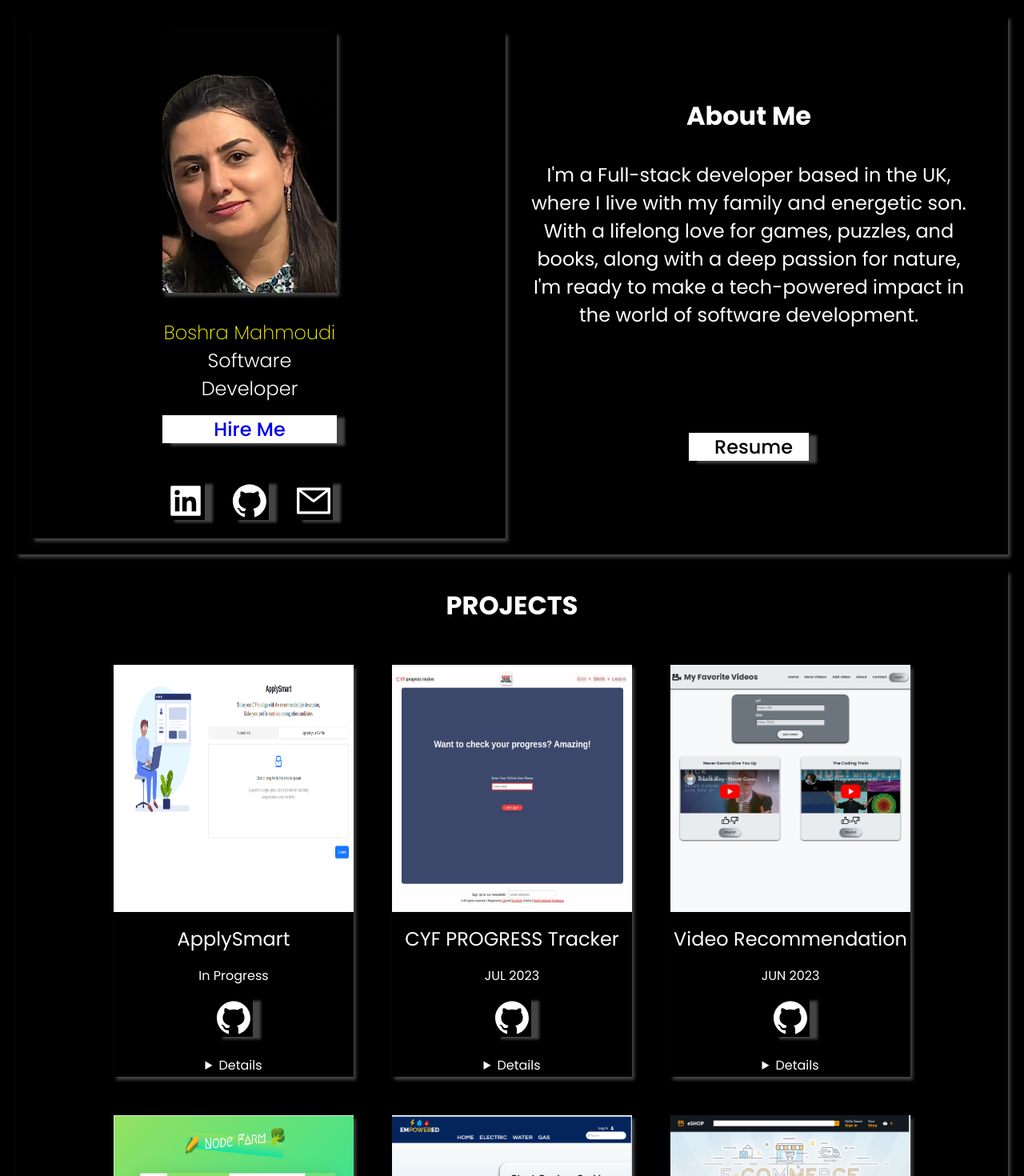
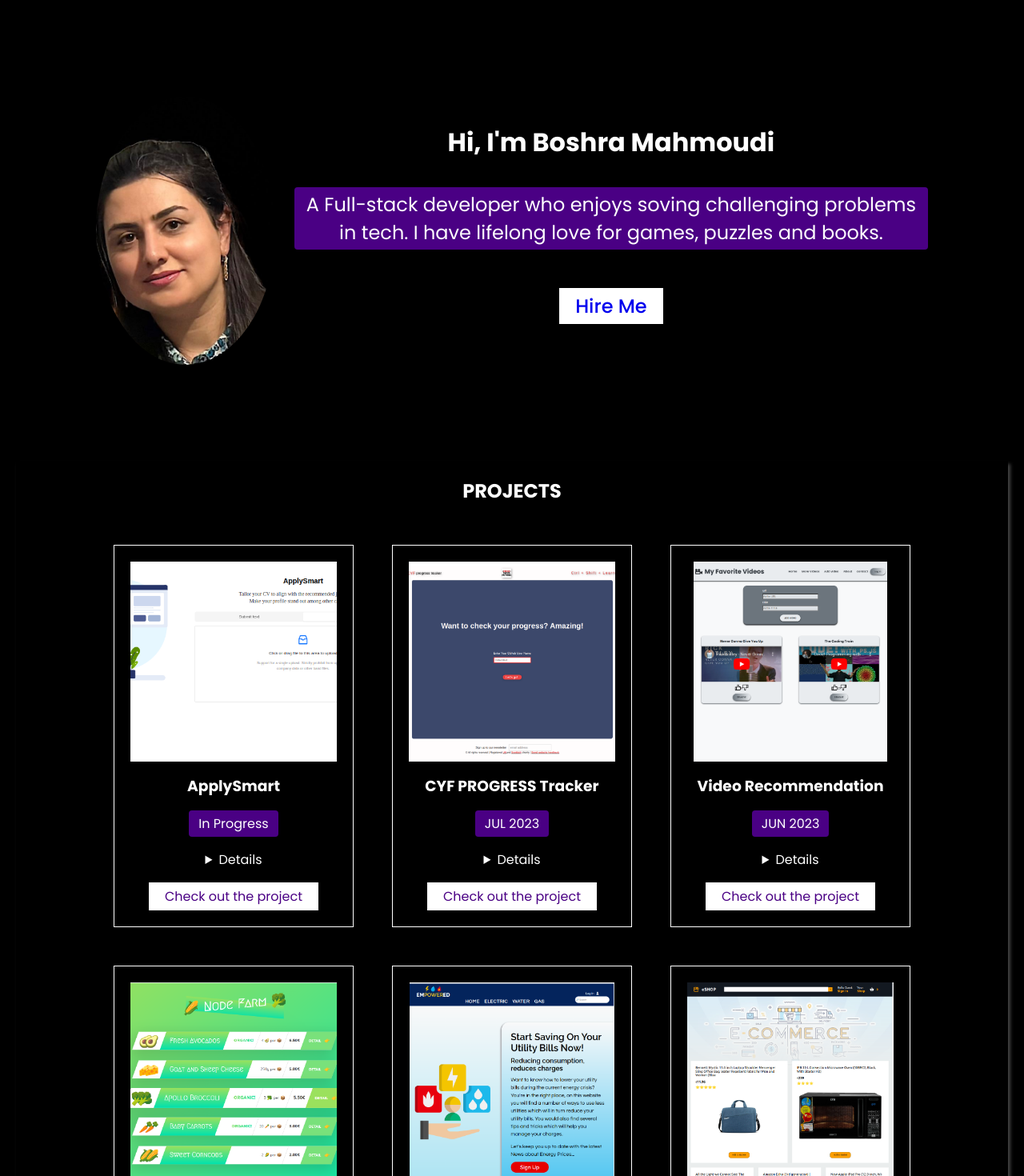
Before and after one commit to BoshraM/my-portfolio, a React (Create React App) app: page / in a window 1280 px wide. Shown: the top 1470 px of the page at 80% size. Built offline with nearby package versions, Linux system fonts and the light colour scheme.

Commit message:
change the design of portfolio

```diff
--- a/src/components/Hero/Hero.js
+++ b/src/components/Hero/Hero.js
@@ -15,16 +15,22 @@ export const Hero = () => {
 
     return (
         <section className="hero">
-            <div className="profile_container flex">
+
                 <div className="img_container">
                     <img src={picture} alt="" className="hero_img" />
                 </div>
+            <div className="description">
+               <h1>Hi, I'm Boshra Mahmoudi</h1>  <p>A Full-stack developer who enjoys soving challenging problems in tech. I have lifelong love for games, puzzles and books.</p>
+                <button className="profile_btn"><a href="mailto:gbBoshra@gmail.com" target="_blank" aria-label="Let's Talk" rel="noreferrer">Hire Me</a> </button>
+
+            </div>
+
+                {/*
                 <div className="profile_content">
                     <p className="profile_name">Boshra Mahmoudi</p>
 
                     <p className="profile_role">Software Developer</p>
-                    <button className="profile_btn"><a href="mailto:gbBoshra@gmail.com" target="_blank" aria-label="Hire me" rel="noreferrer">Hire Me</a> </button>
-                </div>
+                    </div>
                 <div className="hero_socials flex">
                     <a href="https://www.linkedin.com/in/boshra-mahmoudi/" target="blank" aria-label="icons to navigate to linkedin">
                         <AiFillLinkedin className='icon' />
@@ -36,24 +42,18 @@ export const Hero = () => {
                         <AiOutlineMail className='icon' />
                     </a>
 
-
-
-                </div>
-
             </div>
-            <div className="about_container">
                 <div className="about_content">
                     <h1>About Me</h1>
-                    <p>I'm a Full-stack developer based in the UK, where I live with my family and energetic son. With a lifelong love for games, puzzles, and books, along with a deep passion for nature, I'm ready to make a tech-powered impact in the world of software development.</p>
+
                 </div>
                 <div className="about_link">
 
                     <button className="about_btn" onClick={handleCVButtonClick}>Resume</button>
-                    {/* <button className="about_btn">Projects</button> */}
+                    <button className="about_btn">Projects</button> */}
 
-                </div>
+                {/* </div> */}
 
-            </div>
 
         </section >
     )
--- a/src/components/Hero/hero.css
+++ b/src/components/Hero/hero.css
@@ -3,9 +3,13 @@
      margin: 0 auto;
      background: black;
      flex-direction: column;
+     align-items: center;
+     justify-content: center;
      width: 100%;
-     padding: 20px;
-     box-shadow: 3px 4px 4px #444444;
+     padding: 100px;
+     gap: 24px;
+     /* box-shadow: 3px 4px 4px #444444; */
+
  }
 
  .profile_container {
@@ -28,7 +32,8 @@
      display: block;
      object-fit: cover;
      width: 100%;
-     box-shadow: 3px 4px 4px #444444;
+     /* box-shadow: 3px 4px 4px #444444; */
+     border-radius: 50%;
  }
 
  .profile_content {
@@ -52,13 +57,14 @@
  }
 
  .profile_btn {
-     width: 100%;
+     width: fit-content;
      background: white;
      margin: 1rem 0;
      border: none;
      font-size: 1.5rem;
+     padding: 5px 20px;
      font-weight: 500;
-     box-shadow: 10px 3px 3px #444444;
+     /* box-shadow: 10px 3px 3px #444444; */
  }
 
  .about_container {
@@ -72,9 +78,10 @@
 
  }
 
- .about_content {
+ .description {
      display: flex;
      flex-direction: column;
+     align-items: center;
      gap: 2rem;
      font-size: 1.5rem;
  }
--- a/src/components/Project.js
+++ b/src/components/Project.js
@@ -4,16 +4,25 @@ import { AiFillGithub } from "react-icons/ai";
 // Define an array of project data
 
 
-export const Project = ({ img, title, liveLink, githubLink, date }) => (
-    <div className="project_container">
-        <img src={img} alt={title} className="project_img" />
-        <a href={liveLink} target="_blank" className="project_link" rel="noreferrer" aria-label={title}>
+export const Project = ({ img, title, liveLink, githubLink, date,desc }) => (
+    <div className="project_container" onClick>
+        <div className="project_img_container">
+               <img src={img} alt={title} className="project_img" />
+        </div>
+
+     <h3>
+          {/* <a href={liveLink} target="_blank" className="project_link" rel="noreferrer" aria-label={title}> */}
             {title}
-        </a>
+        {/* </a> */}
+
+     </h3>
+
         <p>{date}</p>
-        <a href={githubLink} target="_blank" rel="noreferrer" aria-label="icons to navigate to github repository">
+        <details> Read more</details>
+        <button className="project_btn">Check out the project</button>
+        {/* <a href={githubLink} target="_blank" rel="noreferrer" aria-label="icons to navigate to github repository">
             <AiFillGithub className="icon" />
-        </a>
-        <details></details>
+        </a> */}
+
     </div>
 );
--- a/src/components/Projects.js
+++ b/src/components/Projects.js
@@ -9,14 +9,16 @@ const projectsData =
         title: "ApplySmart",
         liveLink: "https://applysmartc.onrender.com/",
         githubLink: "https://github.com/Bahare09/ApplySmart",
-        date: "In Progress"
+        date: "In Progress",
+        desc: "hsahkhajdsladkjaldalkdhljkahdlahdlahdlad",
     },
     {
         img: require("../assests/cyf-progress-tracker.png"),
         title: "CYF PROGRESS Tracker",
         liveLink: "https://starter-kit-j8jj.onrender.com/",
         githubLink: "https://github.com/BoshraM/ldn9-Ctrl-Shift-Learn",
-        date: "JUL 2023"
+        date: "JUL 2023",
+        desc: "hsahkhajdsladkjaldalkdhljkahdlahdlahdlad",
     },
     {
         img: require("../assests/full-stack.png"),
@@ -57,7 +59,7 @@ const projectsData =
 export const Projects = () => {
     return (
         <div className="projects">
-            <h1 className="project_title">PROJECTS</h1>
+            <h2 className="project_title">PROJECTS</h2>
             <div className="projects_container">
 
                 {projectsData.map((project, index) => (
--- a/src/components/projects.css
+++ b/src/components/projects.css
@@ -20,15 +20,36 @@
 
 }
 
+.project_btn{
+    background-color: white;
+    padding: 5px 20px;
+    width: fit-content;
+    color: #4A0084;
+    border: none;
+    font-size: 1rem;
+
+
+
+}
+
 .project_container {
     display: flex;
     flex-direction: column;
     align-items: center;
     justify-content: flex-start;
     gap: 1rem;
-    box-shadow: 3px 4px 4px #444444;
+    padding: 20px;
+    border: 1px solid white;
+    /* box-shadow: 3px 4px 4px #444444; */
 }
-
+.project_img_container{
+    width: 100%;
+    height: 250px;
+    display: flex;
+    justify-content: center;
+    align-items: center;
+    overflow: hidden;
+}
 .project_link {
     font-style: none;
     color: white;
@@ -37,6 +58,12 @@
 }
 
 .project_img {
-    width: 100%;
-    height: 60%;
+    width: auto;
+    height: 100%;
 }
+
+p{
+        background: #4a0084;
+    padding: 4px 12px;
+    border-radius: 4px;
+}
```
